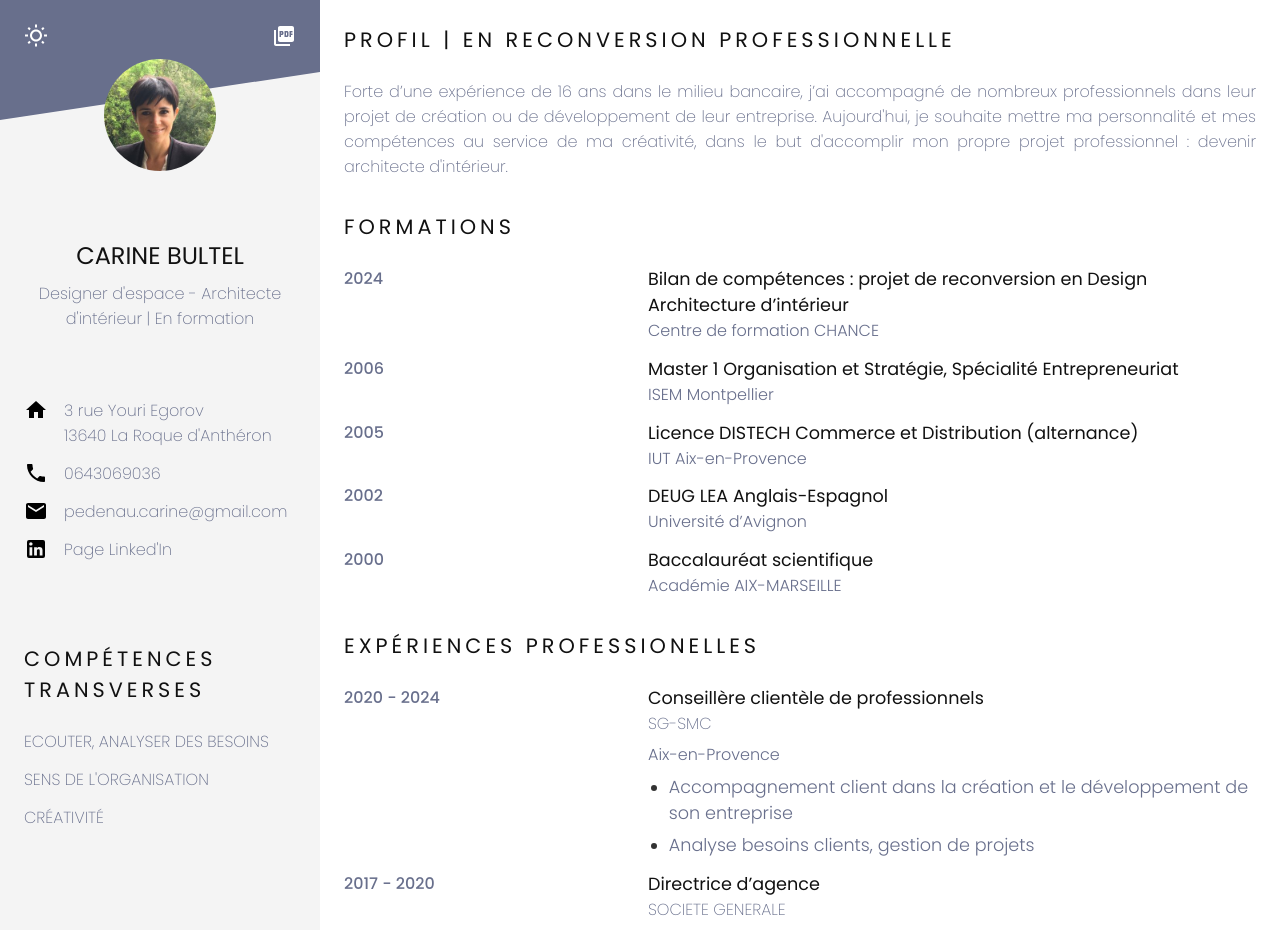
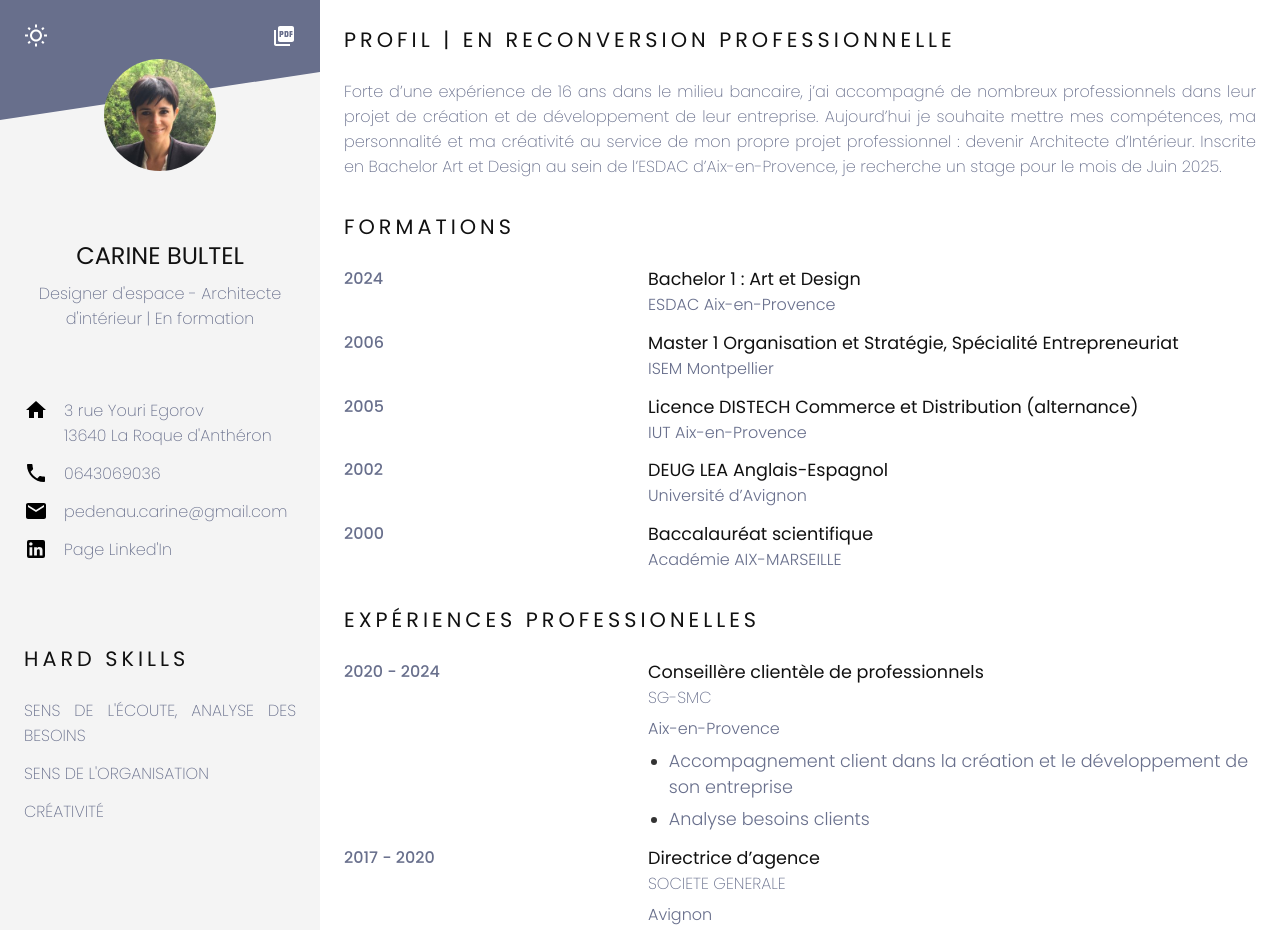
Before and after one commit to Virtus-web/cv-carine, a React (Create React App) app: page / in a window 1280 px wide. Shown: the top 930 px of the page. Built offline with nearby package versions, Linux system fonts and the light colour scheme.

Commit message:
text modifications

```diff
--- a/src/components/Profil.js
+++ b/src/components/Profil.js
@@ -4,10 +4,9 @@ function Profil() {
         <div className="profil mb5">
             <h2>Profil | En reconversion professionnelle</h2>
             <p style={{textAlign: 'justify'}}>
-                Forte d’une expérience de 16 ans dans le milieu bancaire,
-                j’ai accompagné de nombreux professionnels dans leur projet de création ou de développement de leur entreprise.
-                Aujourd'hui, je souhaite mettre ma personnalité et mes compétences au service de ma créativité,
-                dans le but d'accomplir mon propre projet professionnel : devenir architecte d'intérieur.
+                Forte d’une expérience de 16 ans dans le milieu bancaire, j’ai accompagné de nombreux professionnels dans leur projet de création et de développement de leur entreprise.
+                Aujourd’hui je souhaite mettre mes compétences, ma personnalité et ma créativité au service de mon propre projet professionnel : devenir Architecte d’Intérieur.
+                Inscrite en Bachelor Art et Design au sein de l’ESDAC d’Aix-en-Provence, je recherche un stage pour le mois de Juin 2025.
             </p>
         </div>
     )
--- a/src/components/Skills.js
+++ b/src/components/Skills.js
@@ -14,12 +14,12 @@ function Skills() {
     return (
         <SkillsBox>
             <div className="skills">
-                <h2>Compétences transverses</h2>
-                <p className="skill__label">Ecouter, analyser des besoins</p>
+                <h2>Hard skills</h2>
+                <p className="skill__label">Sens de l'écoute, analyse des besoins</p>
                 <p className="skill__label">Sens de l'organisation</p>
                 <p className="skill__label">Créativité</p>
                 <br />
-                <h2>Qualités relationnelles</h2>
+                <h2>Soft skills</h2>
                 <p className="skill__label">Curieuse</p>
                 <p className="skill__label">Rigoureuse</p>
                 <p className="skill__label">Dynamique</p>
--- a/src/datas/Experiences.js
+++ b/src/datas/Experiences.js
@@ -12,7 +12,7 @@ export const dataExperiences = [
             },
             {
                 id: 2,
-                title: "Analyse besoins clients, gestion de projets",
+                title: "Analyse besoins clients",
             },
         ]
     },
--- a/src/datas/Formations.js
+++ b/src/datas/Formations.js
@@ -1,9 +1,9 @@
 const dataFormations = [
     {
         id: 1,
-        title: "Bilan de compétences : projet de reconversion en Design Architecture d’intérieur",
+        title: "Bachelor 1 : Art et Design",
         date: "2024",
-        location: "Centre de formation CHANCE"
+        location: "ESDAC Aix-en-Provence"
     },
     {
         id: 2,
```
